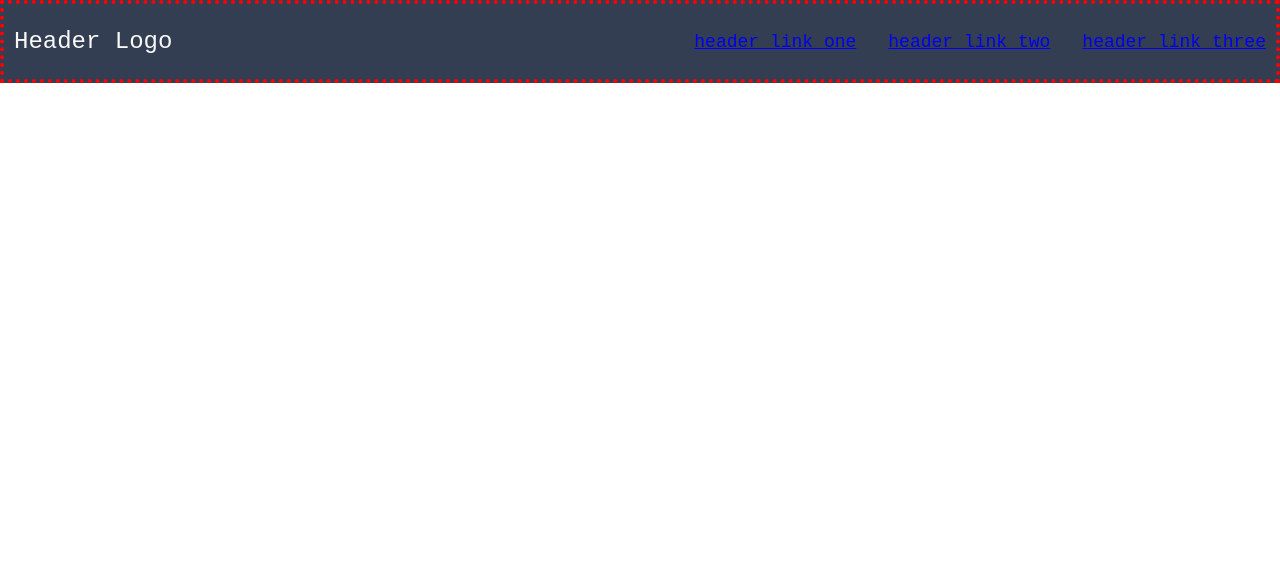
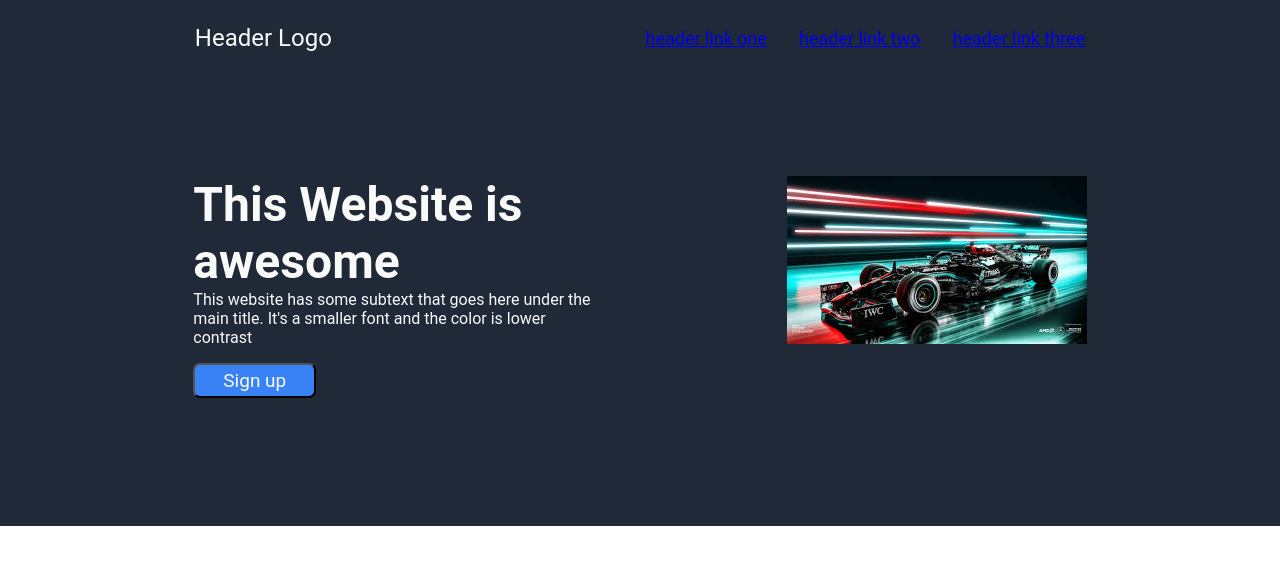
Before and after one commit to kyle-bdvl/Landing-Page-TOP, a plain HTML site: page index.html in a window 1280 px wide. Drawn offline with Linux system fonts and the light colour scheme.

Commit message:
added the second header.. will continue when i have another break day.. HAha after i guess !

```diff
--- a/index.html
+++ b/index.html
@@ -19,5 +19,22 @@
 
         </ul>
     </div>
+
+    <div class="header2">
+        <div class="blah">
+            <h3 class="miniT">This Website is <br>awesome</h3>
+            <p class="smallt">This website has some subtext that goes here under the main title. It's a smaller font and the color is lower  contrast</p>
+            <button class="Sign">Sign up</button>
+        </div>
+        <div class="picture">
+            <img src="images\F1pics.png">
+        </div>
+    </div>
+
+    <div class="middle">
+
+
+
+    </div>
 </body>
 </html>
--- a/style.css
+++ b/style.css
@@ -1,3 +1,7 @@
+*{
+  font-family: Roboto;
+}
+
 body{
   margin:0;
   font-family: 'Courier New', Courier, monospace;
@@ -6,10 +10,12 @@ body{
 
 .header{
   display:flex;
-  justify-content: space-between;
+  justify-content: space-evenly;
+  align-items: center;
   margin:0px;
-  border: 4px dotted red;
-  background-color:#343e52 ;
+  padding:0;
+
+  background-color:#1F2937 ;
 }
 
 .right{
@@ -18,17 +24,17 @@ body{
 
 .logo{
   padding:0;
-  margin-left:10px;
+  margin-left:38px;
   font-size: 24px;
   color:#F9FAF8;
 }
 
 ul{
   display:flex;
-  justify-content: center;
+  justify-content: space-evenly;
   align-items: center;
   gap:32px;
-  margin-right:10px;
+  margin-right:38px;
   padding:0;
   font-size: 18px;
   list-style-type: none;
@@ -38,3 +44,42 @@ li{
   color:#F9FAF8;
   font-style: normal;
 }
+
+.header2{
+  display:flex;
+  box-sizing: border-box;
+  justify-content:space-evenly;
+  align-items:start;
+  background-color: #1F2937;
+  height: 450px;
+  padding-top:100px;
+
+}
+
+
+
+.miniT{
+  font-size:48px;
+  font-weight: bolder;
+  color: #F9FAF8;
+  margin:0;
+
+}
+
+.smallt{
+  margin-top:0;
+  text-wrap:wrap;
+  width:400px;
+  color: #F9FAF8;
+}
+
+.Sign{
+  background-color:#3882F6 ;
+  padding-top: 4px;
+  padding-bottom:4px;
+  padding-right:28px;
+  padding-left:28px;
+  font-size:19px;
+  color:#F9FAF8;
+  border-radius: 7px;
+}
```
Also changed, not shown: images/F1pics.png (added).
